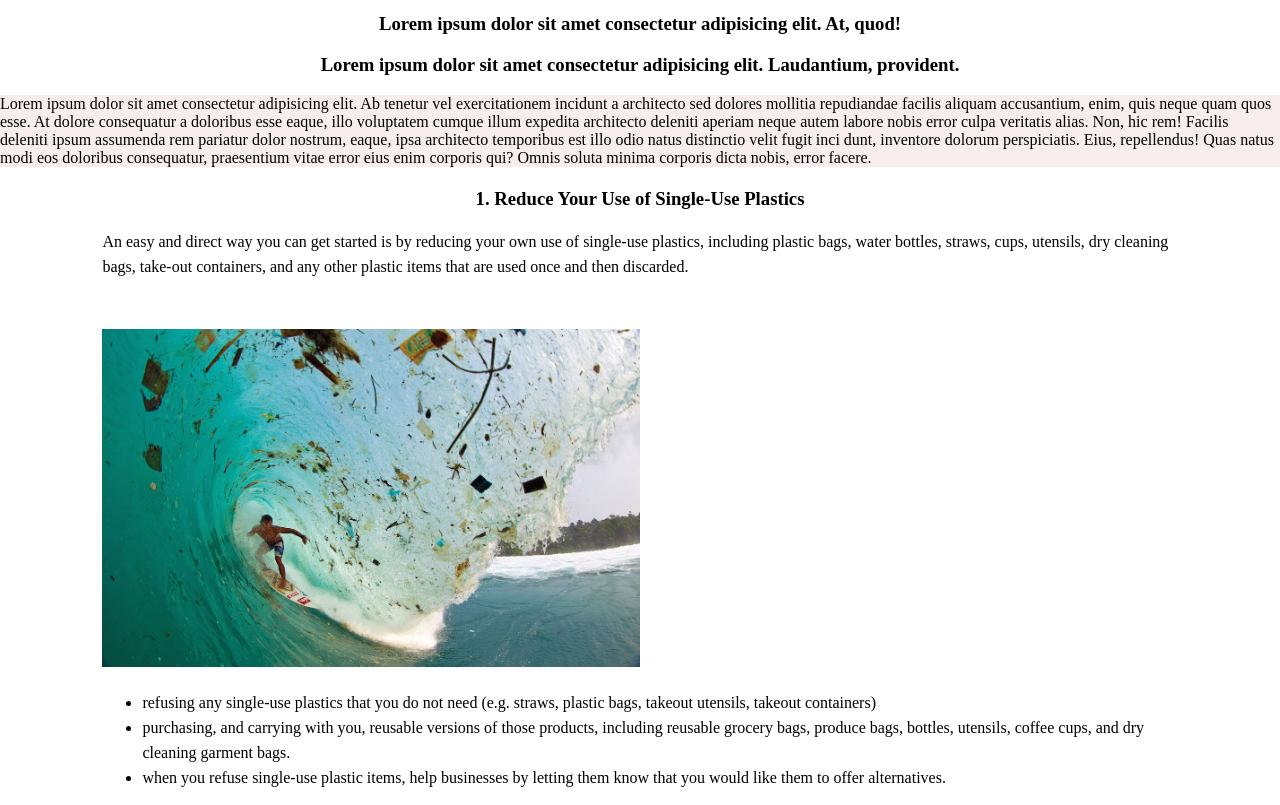
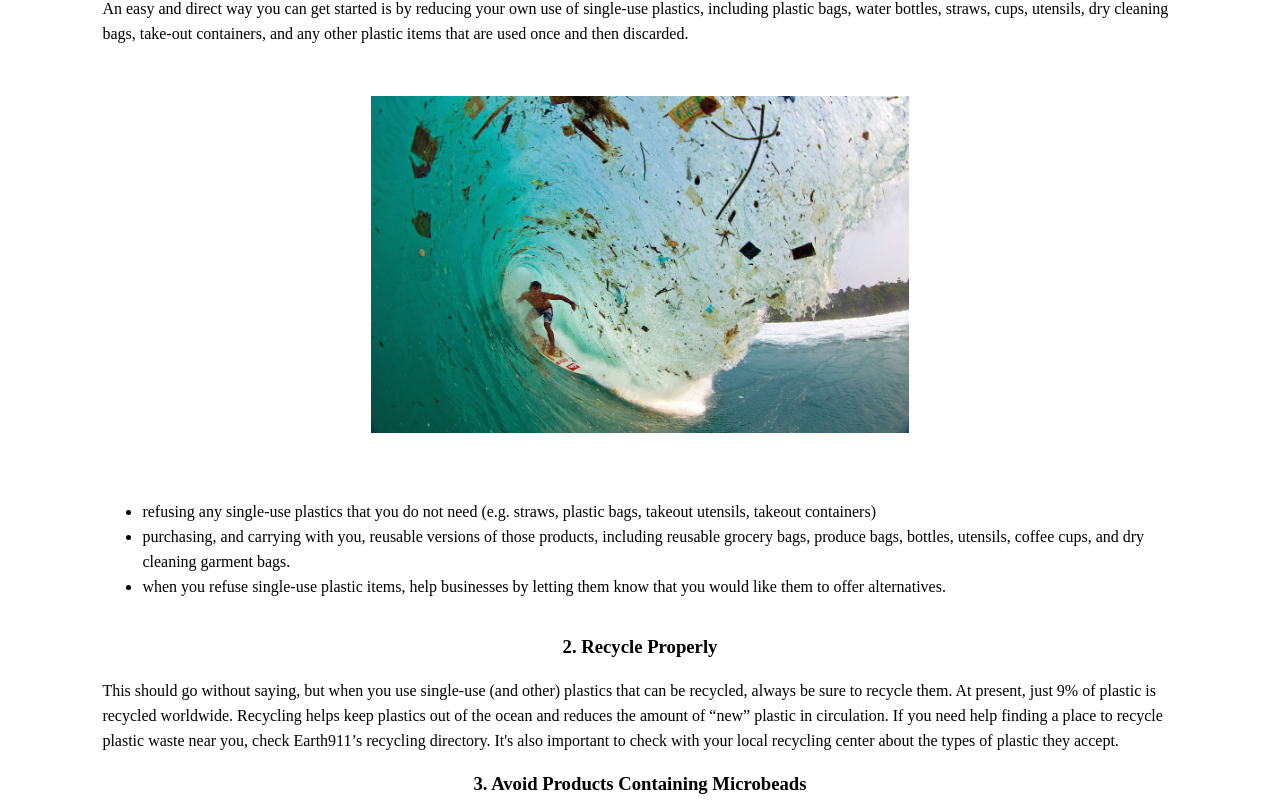
Before and after one commit to ilumii/ttp_project1, a plain HTML site: page learn.html in a window 1280 px wide. Shown: the part 529-1334 px from the top of the page. Drawn offline with Linux system fonts and the light colour scheme.

Commit message:
3rd_commit

```diff
--- a/learn.html
+++ b/learn.html
@@ -15,18 +15,15 @@
 
     <img class="img1" src="./img/oceancleanup.jpg" alt="cleanup">
 
-    <h1 style="color:tomato"><a href="https://google.com">This is a Title</a></h1>
-    <h3>Lorem ipsum dolor sit amet consectetur adipisicing elit. At, quod!</h3>
-    <h3>Lorem ipsum dolor sit amet consectetur adipisicing elit. Laudantium, provident.</h3>
-    <div class="box1">
-            <p>Lorem ipsum dolor sit amet consectetur adipisicing elit. Ab tenetur vel exercitationem incidunt a architecto sed dolores mollitia repudiandae facilis aliquam accusantium, enim, quis neque quam quos esse. At dolore consequatur a doloribus esse eaque, illo voluptatem cumque illum expedita architecto deleniti aperiam neque autem labore nobis error culpa veritatis alias. Non, hic rem! Facilis deleniti ipsum assumenda rem pariatur dolor nostrum, eaque, ipsa architecto temporibus est illo odio natus distinctio velit fugit inci dunt, inventore dolorum perspiciatis. Eius, repellendus! Quas natus modi eos doloribus consequatur, praesentium vitae error eius enim corporis qui? Omnis soluta minima corporis dicta nobis, error facere.</p>
-    </div>
+
     <div class="box2">
         <h3>1. Reduce Your Use of Single-Use Plastics </h3>
         <p>An easy and direct way you can get started is by reducing your own use of single-use plastics, including plastic bags, water bottles, straws, cups, utensils, dry cleaning bags, take-out containers, and any other plastic items that are used once and then discarded.</p>
 
-        <div class="box3">
-            <img id="surf" src="./img/surf.jpg" alt="surf">
+        <div>
+                <img id="surf" src="./img/surf.jpg" alt="surf">
+        </div>
+        <div class="list">
 
 
             <ul>
@@ -50,13 +47,7 @@
 
         <h3>5. Support Organizations Addressing Plastic Pollution</h3>
         <p>There are many non-profit organizations working to reduce and eliminate ocean plastic pollution in a variety of different ways, including Oceanic Society, Plastic Pollution Coalition, 5 Gyres, Algalita, Plastic Soup Foundation, and others. These organizations rely on donations from people like you to continue their important work. Even small donations can make a big difference!</p>
-
-
-
-
-
-
         </div>
-     <div class="btm" style="margin-top: 500px"></div>
+     <div class="btm" style="margin-top: 100px"></div>
 </body>
 </html>
--- a/style/learn.css
+++ b/style/learn.css
@@ -44,6 +44,10 @@ h3 {
 
 #surf {
 	width: 50%;
+	display: block;
+	margin-top: 50px;
+	margin-left: auto;
+	margin-right: auto;
 }
 
 .box2 {
@@ -53,6 +57,7 @@ h3 {
 	line-height: 25px;
 }
 
-.box3 {
+.list {
 	margin-top: 50px;
+	display: inline-block;
 }
```
